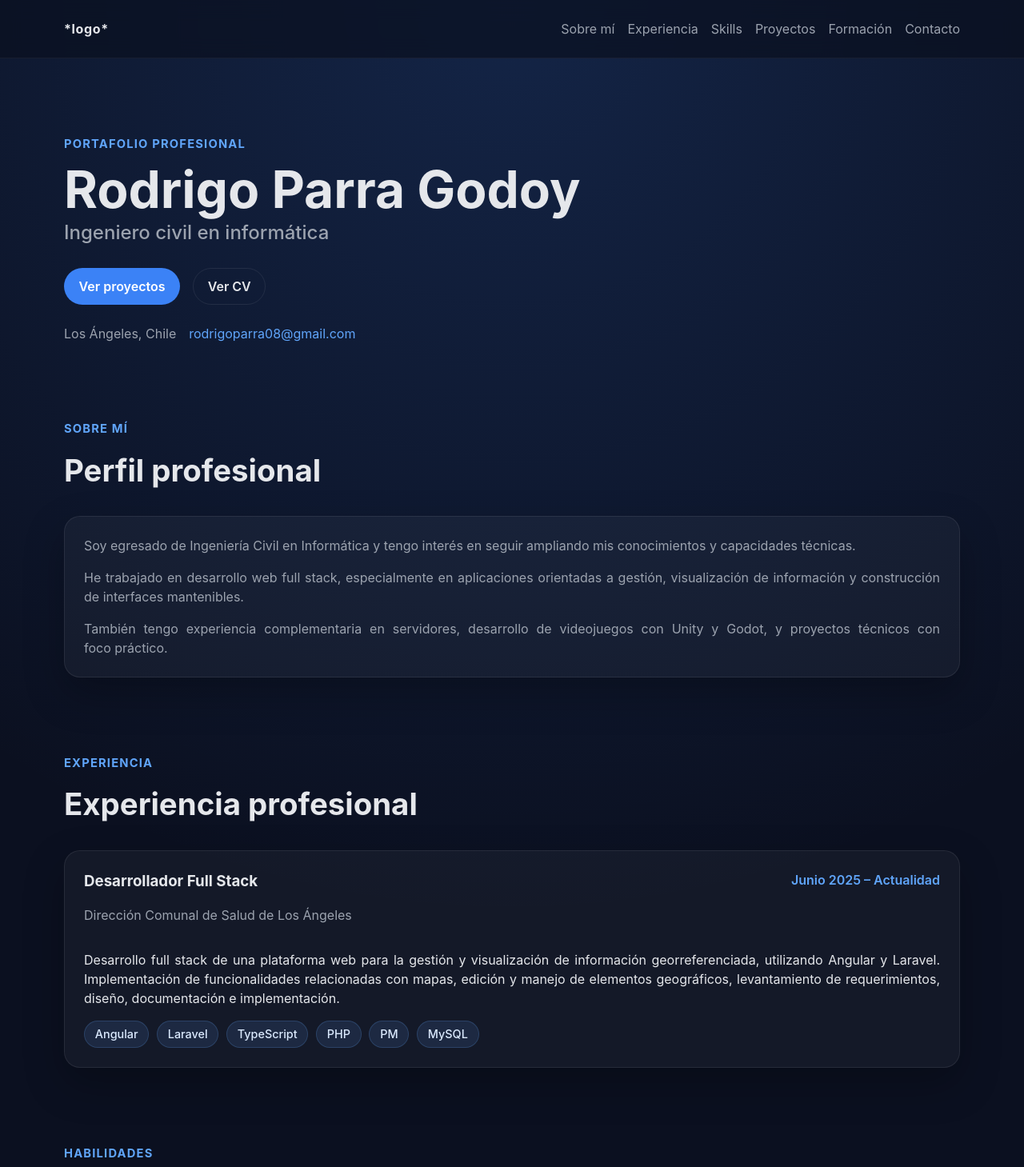
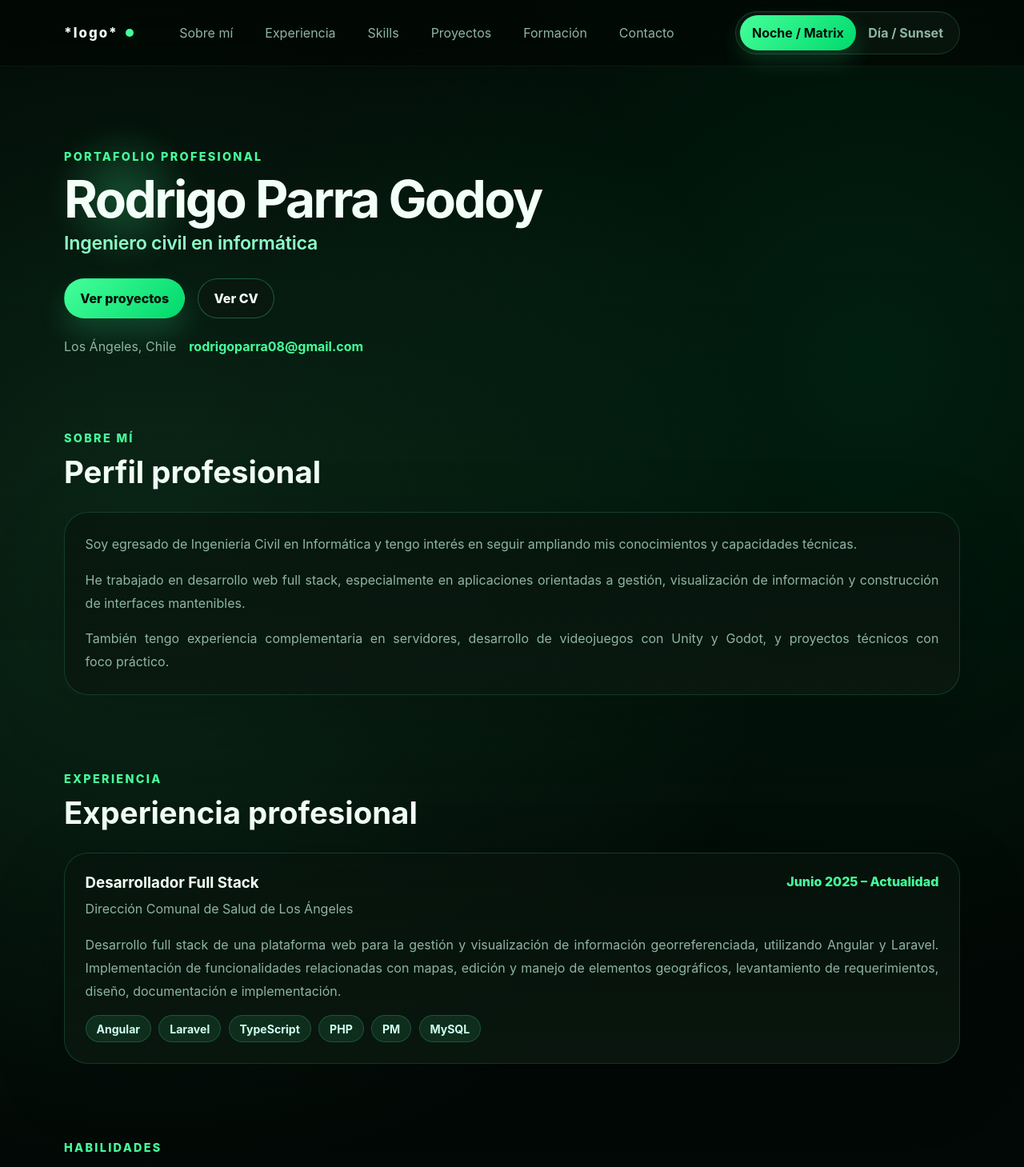
Before and after one commit to rodripgg/portfolio, a React (Vite) app: page / in a window 1280 px wide. Shown: the top 1459 px of the page at 80% size. Built offline with nearby package versions, Linux system fonts and the light colour scheme.

Commit message:
modo dia y noche y animaciones añadidas

```diff
--- a/src/App.tsx
+++ b/src/App.tsx
@@ -1,3 +1,4 @@
+import { useEffect, useState } from "react";
 import { About } from "./sections/About";
 import { Contact } from "./sections/Contact";
 import { Education } from "./sections/Education";
@@ -7,8 +8,26 @@ import { Hero } from "./sections/Hero";
 import { Projects } from "./sections/Projects";
 import { Skills } from "./sections/Skills";
 import { Container } from "./components/Container";
+import { Reveal } from "./components/Reveal";
+import { ThemeToggle } from "./components/ThemeToggle";
+
+type ThemeMode = "matrix" | "sunset";
+
+function getInitialTheme(): ThemeMode {
+  if (typeof window === "undefined") return "matrix";
+
+  const saved = window.localStorage.getItem("portfolio-theme");
+  return saved === "sunset" ? "sunset" : "matrix";
+}
 
 function App() {
+  const [theme, setTheme] = useState<ThemeMode>(getInitialTheme);
+
+  useEffect(() => {
+    document.documentElement.setAttribute("data-theme", theme);
+    window.localStorage.setItem("portfolio-theme", theme);
+  }, [theme]);
+
   return (
     <div className="app-shell">
       <header className="site-header">
@@ -26,20 +45,41 @@ function App() {
               <a href="#education">Formación</a>
               <a href="#contact">Contacto</a>
             </nav>
+
+            <ThemeToggle theme={theme} onChange={setTheme} />
           </div>
         </Container>
       </header>
 
       <main>
+        <Reveal>
           <Hero />
+        </Reveal>
+
+        <Reveal delay={80}>
           <About />
+        </Reveal>
+
+        <Reveal delay={120}>
           <Experience />
+        </Reveal>
+
+        <Reveal delay={160}>
           <Skills />
+        </Reveal>
+
+        <Reveal delay={200}>
           <Projects />
+        </Reveal>
+
+        <Reveal delay={240}>
           <Education />
+        </Reveal>
+
+        <Reveal delay={280}>
           <Contact />
+        </Reveal>
       </main>
-
       <Footer />
     </div>
   );
--- /dev/null
+++ b/src/components/Reveal.tsx
@@ -0,0 +1,42 @@
+import { type PropsWithChildren, useEffect, useRef } from "react";
+
+type RevealProps = PropsWithChildren<{
+  delay?: number;
+  className?: string;
+}>;
+
+export function Reveal({ children, delay = 0, className = "" }: RevealProps) {
+  const ref = useRef<HTMLDivElement | null>(null);
+
+  useEffect(() => {
+    const element = ref.current;
+    if (!element) return;
+
+    const observer = new IntersectionObserver(
+      ([entry]) => {
+        if (entry.isIntersecting) {
+          element.classList.add("is-visible");
+          observer.unobserve(element);
+        }
+      },
+      {
+        threshold: 0.14,
+        rootMargin: "0px 0px -10% 0px",
+      },
+    );
+
+    observer.observe(element);
+
+    return () => observer.disconnect();
+  }, []);
+
+  return (
+    <div
+      ref={ref}
+      className={`reveal ${className}`.trim()}
+      style={{ transitionDelay: `${delay}ms` }}
+    >
+      {children}
+    </div>
+  );
+}
--- /dev/null
+++ b/src/components/ThemeToggle.tsx
@@ -0,0 +1,30 @@
+type ThemeMode = "matrix" | "sunset";
+
+interface ThemeToggleProps {
+  theme: ThemeMode;
+  onChange: (theme: ThemeMode) => void;
+}
+
+export function ThemeToggle({ theme, onChange }: ThemeToggleProps) {
+  return (
+    <div className="theme-switcher" role="group" aria-label="Selector de tema">
+      <button
+        type="button"
+        className={`theme-option ${theme === "matrix" ? "is-active" : ""}`}
+        onClick={() => onChange("matrix")}
+        aria-pressed={theme === "matrix"}
+      >
+        Noche / Matrix
+      </button>
+
+      <button
+        type="button"
+        className={`theme-option ${theme === "sunset" ? "is-active" : ""}`}
+        onClick={() => onChange("sunset")}
+        aria-pressed={theme === "sunset"}
+      >
+        Día / Sunset
+      </button>
+    </div>
+  );
+}
--- a/src/index.css
+++ b/src/index.css
@@ -1,31 +1,70 @@
 :root {
-  font-family:
-    Inter,
-    system-ui,
-    -apple-system,
-    BlinkMacSystemFont,
-    "Segoe UI",
-    sans-serif;
-  line-height: 1.5;
-  font-weight: 400;
-  color: #e5e7eb;
-  background: #0b1020;
-  font-synthesis: none;
-  text-rendering: optimizeLegibility;
-  -webkit-font-smoothing: antialiased;
-  -moz-osx-font-smoothing: grayscale;
+  --max-width: 1120px;
+  --radius-xs: 12px;
+  --radius-md: 22px;
+  --radius-xl: 30px;
+  --shadow-soft: 0 18px 60px rgba(0, 0, 0, 0.18);
+  --shadow-card: 0 24px 90px rgba(0, 0, 0, 0.2);
+  --blur: 18px;
+  --transition-fast: 180ms ease;
+  --transition-medium: 320ms ease;
+  --transition-slow: 680ms cubic-bezier(0.22, 1, 0.36, 1);
+}
 
-  --bg: #0b1020;
-  --bg-soft: #11182d;
-  --surface: rgba(255, 255, 255, 0.04);
-  --surface-border: rgba(255, 255, 255, 0.08);
-  --text: #e5e7eb;
-  --text-soft: #9ca3af;
-  --primary: #60a5fa;
-  --primary-strong: #3b82f6;
-  --max-width: 1120px;
-  --radius: 20px;
-  --shadow: 0 20px 50px rgba(0, 0, 0, 0.25);
+:root[data-theme='matrix'] {
+  --bg: #020805;
+  --bg-soft: #07120c;
+  --surface: rgba(7, 20, 13, 0.78);
+  --surface-strong: rgba(10, 24, 16, 0.95);
+  --border: rgba(85, 255, 171, 0.16);
+  --border-strong: rgba(85, 255, 171, 0.3);
+  --text: #dcffee;
+  --text-soft: #8eb5a3;
+  --heading: #f3fff9;
+  --primary: #45ff9a;
+  --primary-strong: #00d96c;
+  --secondary: #8dffc8;
+  --accent: #1a3d2d;
+  --button-text: #03110a;
+  --theme-shadow: rgba(69, 255, 154, 0.18);
+  --divider: rgba(255, 255, 255, 0.05);
+  --hero-ring: rgba(69, 255, 154, 0.24);
+  --tag-bg: rgba(69, 255, 154, 0.1);
+  --tag-border: rgba(69, 255, 154, 0.2);
+  --tag-text: #cffff0;
+  --bg-gradient:
+    radial-gradient(circle at 15% 18%, rgba(69, 255, 154, 0.14), transparent 24%),
+    radial-gradient(circle at 85% 12%, rgba(0, 217, 108, 0.12), transparent 22%),
+    radial-gradient(circle at 50% 100%, rgba(7, 50, 30, 0.35), transparent 40%);
+  --line-overlay: rgba(69, 255, 154, 0.04);
+}
+
+:root[data-theme='sunset'] {
+  --bg: #f7eef6;
+  --bg-soft: #fff8fd;
+  --surface: rgba(255, 255, 255, 0.72);
+  --surface-strong: rgba(255, 255, 255, 0.9);
+  --border: rgba(255, 132, 190, 0.24);
+  --border-strong: rgba(110, 215, 255, 0.38);
+  --text: #33284a;
+  --text-soft: #7b6a94;
+  --heading: #241a38;
+  --primary: #ff6fb6;
+  --primary-strong: #ff8a66;
+  --secondary: #67d6ff;
+  --accent: #ffd79e;
+  --button-text: #ffffff;
+  --theme-shadow: rgba(255, 111, 182, 0.2);
+  --divider: rgba(50, 25, 80, 0.08);
+  --hero-ring: rgba(103, 214, 255, 0.24);
+  --tag-bg: rgba(103, 214, 255, 0.14);
+  --tag-border: rgba(255, 111, 182, 0.18);
+  --tag-text: #452c61;
+  --bg-gradient:
+    radial-gradient(circle at 15% 12%, rgba(255, 111, 182, 0.18), transparent 26%),
+    radial-gradient(circle at 82% 14%, rgba(103, 214, 255, 0.18), transparent 22%),
+    radial-gradient(circle at 50% 100%, rgba(255, 203, 140, 0.3), transparent 40%);
+  --line-overlay: rgba(255, 255, 255, 0);
 }
 
 * {
@@ -39,10 +78,41 @@ html {
 body {
   margin: 0;
   min-width: 320px;
+  font-family: Inter, system-ui, -apple-system, BlinkMacSystemFont, 'Segoe UI', sans-serif;
+  color: var(--text);
   background:
-    radial-gradient(circle at top, rgba(59, 130, 246, 0.18), transparent 30%),
+    var(--bg-gradient),
     var(--bg);
-  color: var(--text);
+  transition:
+    background var(--transition-slow),
+    color var(--transition-medium);
+  position: relative;
+  overflow-x: hidden;
+}
+
+body::before,
+body::after {
+  content: '';
+  position: fixed;
+  inset: 0;
+  pointer-events: none;
+  z-index: -1;
+}
+
+body::before {
+  background:
+    linear-gradient(180deg, transparent 0%, rgba(0, 0, 0, 0.08) 100%);
+}
+
+body::after {
+  opacity: 0.5;
+  background:
+    repeating-linear-gradient(
+      180deg,
+      transparent 0,
+      transparent 3px,
+      var(--line-overlay) 4px
+    );
 }
 
 a {
@@ -51,8 +121,8 @@ a {
 }
 
 img {
+  display: block;
   max-width: 100%;
-  display: block;
 }
 
 button,
@@ -73,77 +143,166 @@ textarea {
 .site-header {
   position: sticky;
   top: 0;
-  z-index: 20;
-  backdrop-filter: blur(12px);
-  background: rgba(11, 16, 32, 0.7);
-  border-bottom: 1px solid rgba(255, 255, 255, 0.05);
+  z-index: 50;
+  border-bottom: 1px solid var(--divider);
+  background: color-mix(in srgb, var(--bg) 78%, transparent);
+  backdrop-filter: blur(var(--blur));
+  transition:
+    background var(--transition-medium),
+    border-color var(--transition-medium);
 }
 
 .site-header__inner {
+  min-height: 82px;
   display: flex;
   align-items: center;
   justify-content: space-between;
-  min-height: 72px;
+  gap: 1.2rem;
+}
+
+.site-header__right {
+  display: flex;
+  align-items: center;
   gap: 1rem;
+  flex-wrap: wrap;
+  justify-content: flex-end;
 }
 
 .site-logo {
-  font-weight: 700;
-  letter-spacing: 0.04em;
+  font-size: 1.05rem;
+  font-weight: 800;
+  letter-spacing: 0.12em;
+  text-transform: lowercase;
+  color: var(--heading);
+  position: relative;
+}
+
+.site-logo::after {
+  content: '';
+  position: absolute;
+  left: calc(100% + 0.55rem);
+  top: 50%;
+  width: 10px;
+  height: 10px;
+  border-radius: 999px;
+  background: var(--primary);
+  box-shadow: 0 0 20px var(--theme-shadow);
+  transform: translateY(-50%);
 }
 
 .site-nav {
   display: flex;
-  gap: 1rem;
+  gap: 0.6rem;
   flex-wrap: wrap;
 }
 
 .site-nav a {
+  padding: 0.65rem 0.95rem;
+  border-radius: 999px;
   color: var(--text-soft);
-  transition: color 0.2s ease;
+  transition:
+    color var(--transition-fast),
+    background var(--transition-fast),
+    transform var(--transition-fast);
 }
 
 .site-nav a:hover {
-  color: var(--text);
+  color: var(--heading);
+  background: color-mix(in srgb, var(--surface-strong) 84%, transparent);
+  transform: translateY(-1px);
+}
+
+.theme-switcher {
+  display: inline-flex;
+  padding: 0.3rem;
+  border-radius: 999px;
+  border: 1px solid var(--border);
+  background: color-mix(in srgb, var(--surface-strong) 80%, transparent);
+  box-shadow: inset 0 1px 0 rgba(255, 255, 255, 0.04);
+}
+
+.theme-option {
+  border: 0;
+  cursor: pointer;
+  background: transparent;
+  color: var(--text-soft);
+  padding: 0.72rem 0.95rem;
+  border-radius: 999px;
+  font-weight: 700;
+  transition:
+    background var(--transition-fast),
+    color var(--transition-fast),
+    transform var(--transition-fast),
+    box-shadow var(--transition-fast);
+}
+
+.theme-option:hover {
+  color: var(--heading);
+}
+
+.theme-option.is-active {
+  color: var(--button-text);
+  background: linear-gradient(135deg, var(--primary), var(--primary-strong));
+  box-shadow: 0 12px 28px var(--theme-shadow);
 }
 
 .hero {
-  padding: 6rem 0 4rem;
+  padding: 6.5rem 0 4rem;
 }
 
 .hero__content {
   max-width: 760px;
+  position: relative;
+  isolation: isolate;
+}
+
+.hero__content::before {
+  content: '';
+  position: absolute;
+  inset: -2rem auto auto -1rem;
+  width: 180px;
+  height: 180px;
+  border-radius: 50%;
+  background: radial-gradient(circle, var(--hero-ring) 0%, transparent 68%);
+  filter: blur(12px);
+  z-index: -1;
 }
 
 .hero__eyebrow,
 .section-eyebrow {
-  margin: 0 0 0.75rem;
+  margin: 0 0 0.9rem;
+  font-size: 0.9rem;
+  font-weight: 800;
+  letter-spacing: 0.16em;
+  text-transform: uppercase;
   color: var(--primary);
-  font-size: 0.92rem;
-  font-weight: 700;
-  text-transform: uppercase;
-  letter-spacing: 0.08em;
 }
 
 .hero h1 {
   margin: 0;
-  font-size: clamp(2.5rem, 5vw, 4.5rem);
-  line-height: 1.05;
+  color: var(--heading);
+  font-size: clamp(2.8rem, 5vw, 5rem);
+  line-height: 0.98;
+  letter-spacing: -0.04em;
 }
 
 .hero h1 span {
   display: block;
-  margin-top: 0.5rem;
-  color: var(--text-soft);
-  font-size: clamp(1.1rem, 2vw, 1.5rem);
-  font-weight: 500;
+  margin-top: 0.75rem;
+  font-size: clamp(1.05rem, 2vw, 1.45rem);
+  font-weight: 600;
+  color: var(--secondary);
+  letter-spacing: -0.01em;
 }
 
 .hero__summary {
-  margin: 1.5rem 0 0;
-  max-width: 680px;
+  max-width: 690px;
+  margin: 1.7rem 0 0;
+  font-size: 1.08rem;
+  line-height: 1.8;
   color: var(--text-soft);
-  font-size: 1.1rem;
+  text-align: justify;
+  text-wrap: pretty;
 }
 
 .hero__actions {
@@ -157,37 +316,48 @@ textarea {
   display: inline-flex;
   align-items: center;
   justify-content: center;
-  min-height: 46px;
-  padding: 0 1.1rem;
+  min-height: 50px;
+  padding: 0 1.2rem;
   border-radius: 999px;
+  font-weight: 800;
   border: 1px solid transparent;
-  font-weight: 600;
   transition:
-    transform 0.2s ease,
-    border-color 0.2s ease,
-    background 0.2s ease;
+    transform var(--transition-fast),
+    box-shadow var(--transition-fast),
+    border-color var(--transition-fast),
+    background var(--transition-fast);
 }
 
 .button:hover {
-  transform: translateY(-1px);
+  transform: translateY(-2px);
 }
 
 .button--primary {
-  background: var(--primary-strong);
-  color: white;
+  color: var(--button-text);
+  background: linear-gradient(135deg, var(--primary), var(--primary-strong));
+  box-shadow: 0 18px 34px var(--theme-shadow);
 }
 
 .button--secondary {
-  background: transparent;
-  border-color: var(--surface-border);
+  color: var(--heading);
+  border-color: var(--border-strong);
+  background: color-mix(in srgb, var(--surface-strong) 74%, transparent);
 }
 
 .hero__meta {
   display: flex;
   gap: 1rem;
   flex-wrap: wrap;
-  margin-top: 1.5rem;
+  margin-top: 1.6rem;
   color: var(--text-soft);
+}
+
+.hero__meta a,
+.social-links a,
+.project-card__actions a,
+.content-card a {
+  color: var(--primary);
+  font-weight: 700;
 }
 
 .section {
@@ -196,38 +366,85 @@ textarea {
 
 .section-heading {
   max-width: 760px;
-  margin-bottom: 1.75rem;
+  margin-bottom: 1.8rem;
 }
 
 .section-heading h2 {
   margin: 0;
-  font-size: clamp(1.8rem, 3vw, 2.6rem);
+  color: var(--heading);
+  font-size: clamp(1.8rem, 3vw, 2.8rem);
+  line-height: 1.05;
 }
 
 .section-subtitle {
-  margin: 0.75rem 0 0;
+  max-width: 700px;
+  margin: 0.85rem 0 0;
   color: var(--text-soft);
+  line-height: 1.75;
+  text-align: justify;
 }
 
 .content-card,
-.project-card {
-  background: var(--surface);
-  border: 1px solid var(--surface-border);
-  border-radius: var(--radius);
-  box-shadow: var(--shadow);
+.project-card,
+.timeline-card {
+  background:
+    linear-gradient(180deg, color-mix(in srgb, var(--surface) 92%, transparent), color-mix(in srgb, var(--surface-strong) 95%, transparent));
+  border: 1px solid var(--border);
+  border-radius: var(--radius-xl);
+  box-shadow: var(--shadow-card);
+  backdrop-filter: blur(10px);
+  transition:
+    transform var(--transition-medium),
+    border-color var(--transition-medium),
+    box-shadow var(--transition-medium),
+    background var(--transition-medium);
+}
+
+.content-card:hover,
+.project-card:hover,
+.timeline-card:hover {
+  transform: translateY(-4px);
+  border-color: var(--border-strong);
+  box-shadow:
+    var(--shadow-card),
+    0 0 0 1px color-mix(in srgb, var(--primary) 20%, transparent);
 }
 
 .content-card {
-  padding: 1.5rem;
+  padding: 1.6rem;
 }
 
-.content-card p {
+.content-card h3,
+.timeline-card__header h3,
+.project-card h3 {
+  margin: 0 0 0.45rem;
+  color: var(--heading);
+}
+
+.content-card p,
+.timeline-card p,
+.project-card p,
+.stack-list__item p {
   margin: 0;
   color: var(--text-soft);
+  line-height: 1.8;
+  text-align: justify;
+  text-wrap: pretty;
 }
 
 .content-card p + p {
   margin-top: 1rem;
+}
+
+.skills-layout,
+.info-grid {
+  display: grid;
+  grid-template-columns: repeat(2, minmax(0, 1fr));
+  gap: 1rem;
+}
+
+.info-grid {
+  grid-template-columns: repeat(3, minmax(0, 1fr));
 }
 
 .skills-grid {
@@ -242,22 +459,33 @@ textarea {
   min-height: 40px;
   padding: 0 0.95rem;
   border-radius: 999px;
-  background: rgba(96, 165, 250, 0.12);
-  border: 1px solid rgba(96, 165, 250, 0.2);
-  color: #dbeafe;
-  font-weight: 500;
+  background: var(--tag-bg);
+  border: 1px solid var(--tag-border);
+  color: var(--tag-text);
+  font-weight: 700;
+  backdrop-filter: blur(8px);
 }
 
 .tag--small {
   min-height: 34px;
   padding: 0 0.8rem;
-  font-size: 0.9rem;
+  font-size: 0.88rem;
+}
+
+.tag--soft {
+  background: color-mix(in srgb, var(--surface-strong) 74%, transparent);
+  border-color: var(--border);
+  color: var(--text);
+}
+
+.projects-grid,
+.timeline {
+  display: grid;
+  gap: 1rem;
 }
 
 .projects-grid {
-  display: grid;
   grid-template-columns: repeat(2, minmax(0, 1fr));
-  gap: 1rem;
 }
 
 .project-card {
@@ -265,20 +493,12 @@ textarea {
   flex-direction: column;
   justify-content: space-between;
   overflow: hidden;
+  min-height: 100%;
 }
 
-.project-card__body {
-  padding: 1.5rem;
-}
-
-.project-card h3 {
-  margin: 0 0 0.75rem;
-  font-size: 1.2rem;
-}
-
-.project-card p {
-  margin: 0;
-  color: var(--text-soft);
+.project-card__body,
+.timeline-card {
+  padding: 1.6rem;
 }
 
 .project-card__stack {
@@ -290,15 +510,58 @@ textarea {
 
 .project-card__actions {
   display: flex;
+  flex-wrap: wrap;
   gap: 1rem;
-  padding: 1rem 1.5rem 1.5rem;
+  padding: 0 1.6rem 1.6rem;
 }
 
-.project-card__actions a,
-.social-links a,
-.content-card a,
-.hero__meta a {
+.timeline-card__header {
+  display: flex;
+  justify-content: space-between;
+  gap: 1rem;
+  align-items: flex-start;
+  margin-bottom: 1rem;
+}
+
+.timeline-card__company,
+.stack-list__item span,
+.stack-list__item small {
+  color: var(--text-soft);
+}
+
+.timeline-card__period {
   color: var(--primary);
+  font-weight: 800;
+  white-space: nowrap;
+}
+
+.stack-list {
+  display: grid;
+  gap: 1rem;
+}
+
+.stack-list__item {
+  display: grid;
+  gap: 0.35rem;
+  padding-bottom: 1rem;
+  border-bottom: 1px solid var(--divider);
+}
+
+.stack-list__item:last-child {
+  padding-bottom: 0;
+  border-bottom: 0;
+}
+
+.stack-list__item strong,
+.stack-list__item span,
+.stack-list__item small {
+  display: block;
+  line-height: 1.45;
+}
+
+.stack-list__item strong {
+  color: var(--heading);
+  font-size: 1.02rem;
 }
 
 .social-links {
@@ -313,91 +576,56 @@ textarea {
   color: var(--text-soft);
 }
 
-@media (max-width: 768px) {
-  .site-header__inner {
-    flex-direction: column;
-    align-items: flex-start;
-    justify-content: center;
-    padding: 0.85rem 0;
+.reveal {
+  opacity: 0;
+  transform: translateY(28px) scale(0.985);
+  transition:
+    opacity 700ms cubic-bezier(0.22, 1, 0.36, 1),
+    transform 700ms cubic-bezier(0.22, 1, 0.36, 1);
+  will-change: opacity, transform;
+}
+
+.reveal.is-visible {
+  opacity: 1;
+  transform: translateY(0) scale(1);
+}
+
+@media (prefers-reduced-motion: reduce) {
+  html {
+    scroll-behavior: auto;
   }
 
-  .hero {
-    padding-top: 4.5rem;
-  }
-
-  .projects-grid {
-    grid-template-columns: 1fr;
+  .reveal,
+  .reveal.is-visible,
+  .button,
+  .content-card,
+  .project-card,
+  .timeline-card,
+  .site-nav a,
+  .theme-option {
+    transition: none !important;
+    transform: none !important;
+    animation: none !important;
+    opacity: 1 !important;
   }
 }
 
-.skills-layout,
-.info-grid {
-  display: grid;
-  grid-template-columns: repeat(2, minmax(0, 1fr));
-  gap: 1rem;
-}
+@media (max-width: 980px) {
+  .site-header__inner {
+    padding: 0.9rem 0;
+    align-items: flex-start;
+    flex-direction: column;
+  }
 
-.info-grid {
-  grid-template-columns: repeat(3, minmax(0, 1fr));
-}
+  .site-header__right {
+    width: 100%;
+    align-items: flex-start;
+    justify-content: flex-start;
+  }
 
-.timeline {
-  display: grid;
-  gap: 1rem;
-}
-
-.timeline-card {
-  padding: 1.5rem;
-  background: var(--surface);
-  border: 1px solid var(--surface-border);
-  border-radius: var(--radius);
-  box-shadow: var(--shadow);
-}
-
-.timeline-card__header {
-  display: flex;
-  justify-content: space-between;
-  gap: 1rem;
-  align-items: flex-start;
-  margin-bottom: 1rem;
-}
-
-.timeline-card__header h3,
-.content-card h3 {
-  margin: 0 0 0.35rem;
-}
-
-.timeline-card__company,
-.stack-list__item span,
-.stack-list__item small {
-  color: var(--text-soft);
-}
-
-.timeline-card__period {
-  color: var(--primary);
-  font-weight: 600;
-  white-space: nowrap;
-}
-
-.stack-list {
-  display: grid;
-  gap: 1rem;
-}
-
-.stack-list__item p {
-  margin: 0.5rem 0 0;
-  color: var(--text-soft);
-}
-
-.tag--soft {
-  background: rgba(255, 255, 255, 0.06);
-  border-color: rgba(255, 255, 255, 0.1);
-  color: var(--text);
-}
-
-@media (max-width: 900px) {
   .skills-layout,
-  .info-grid {
+  .info-grid,
+  .projects-grid {
     grid-template-columns: 1fr;
   }
 
@@ -410,26 +638,30 @@ textarea {
   }
 }
 
-.hero__summary,
-.section-subtitle,
-.content-card p,
-.project-card p,
-.timeline-card p,
-.stack-list__item p {
-  text-align: justify;
-  text-justify: inter-word;
-  hyphens: auto;
-  text-wrap: pretty;
-}
+@media (max-width: 768px) {
+  body::after {
+    display: none;
+  }
 
-@media (max-width: 768px) {
+  .hero {
+    padding-top: 4.8rem;
+  }
+
   .hero__summary,
   .section-subtitle,
   .content-card p,
+  .timeline-card p,
   .project-card p,
-  .timeline-card p,
   .stack-list__item p {
     text-align: left;
-    hyphens: none;
+  }
+
+  .theme-switcher {
+    width: 100%;
+  }
+
+  .theme-option {
+    flex: 1;
+    text-align: center;
   }
 }
```
Lines whose indentation alone changed are shown as unchanged.
